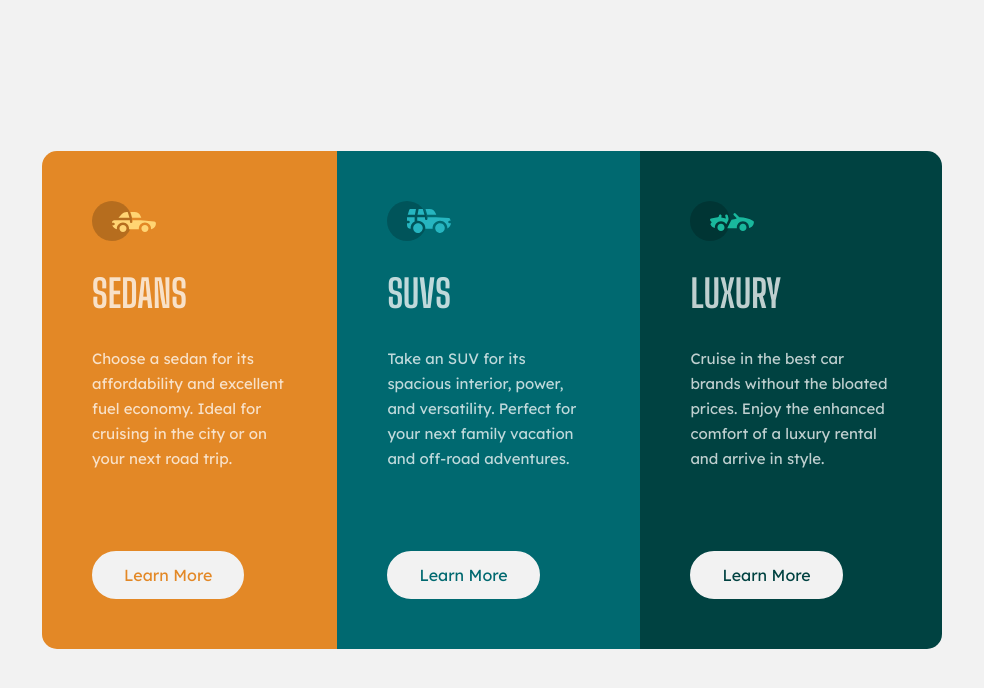
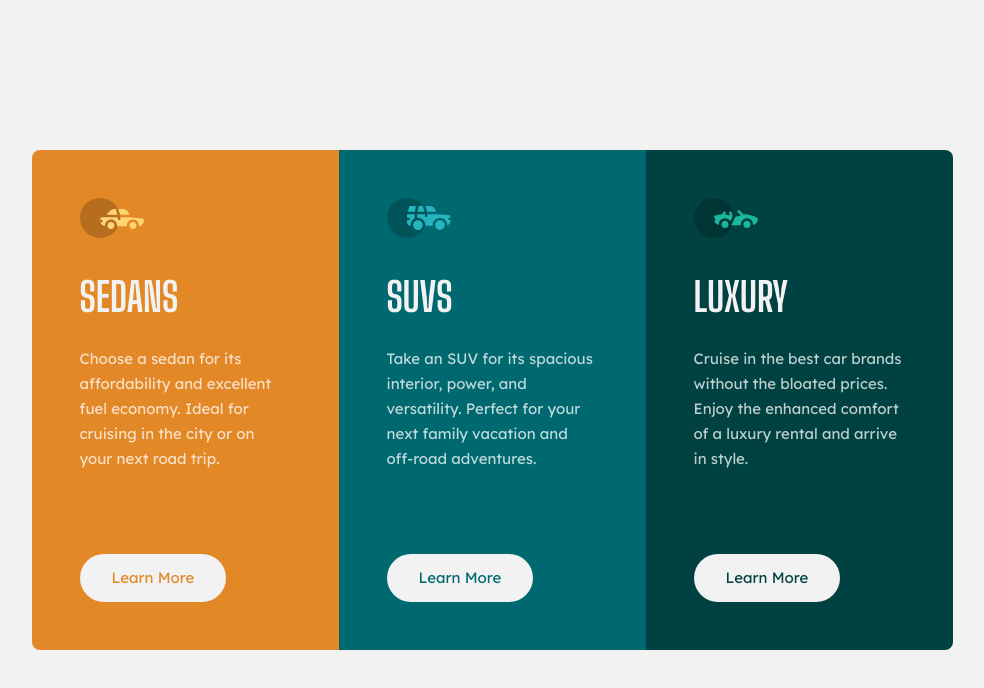
Before and after one commit to jwalczak94/3-column-preview-card-component, a plain HTML site: page index.html in a window 1280 px wide. Shown: the whole page, without its empty margins (148-1132 px from the left). Drawn offline with Linux system fonts and the light colour scheme.

Commit message:
updated html and css - code improvement

```diff
--- a/index.html
+++ b/index.html
@@ -1,38 +1,46 @@
 <!DOCTYPE html>
 <html lang="en">
-
   <head>
-  <meta charset="UTF-8">
-  <meta name="viewport" content="width=device-width, initial-scale=1.0">
-  <link rel="icon" type="image/png" sizes="32x32" href="./images/favicon-32x32.png">
+    <meta charset="UTF-8" />
+    <meta name="viewport" content="width=device-width, initial-scale=1.0" />
+    <link rel="icon" type="image/png" sizes="32x32" href="./images/favicon-32x32.png" />
     <title>Frontend Mentor | 3-column preview card component</title>
-  <link rel="stylesheet" href="./style.css">
+    <link rel="stylesheet" href="./style.css" />
   </head>
 
   <body>
-  <main class="mainbox">
-    <section class="column sedans">
-      <img src="./images/icon-sedans.svg" alt="sendans icon">
-      <h1>Sedans</h1>
-      <p>Choose a sedan for its affordability and excellent fuel economy. Ideal for cruising in the city
-        or on your next road trip.</p>
-      <button>Learn More</button>
+    <main class="container">
+      <div class="card-component">
+        <section class="cards bg--sedans">
+          <img src="./images/icon-sedans.svg" class="icons" alt="" aria-hidden="true" />
+          <p class="text-titles">Sedans</p>
+          <p class="lead">
+            Choose a sedan for its affordability and excellent fuel economy. Ideal for cruising in
+            the city or on your next road trip.
+          </p>
+          <a href="#" class="btn btn--sedans">Learn More</a>
         </section>
-    <section class="column suvs">
-      <img src="./images/icon-suvs.svg" alt="suvs icon">
-      <h1>SUVs</h1>
-      <p>Take an SUV for its spacious interior, power, and versatility. Perfect for your next family vacation
-        and off-road adventures.</p>
-      <button>Learn More</button>
+
+        <section class="cards bg--suvs">
+          <img src="./images/icon-suvs.svg" class="icons" alt="" aria-hidden="true" />
+          <p class="text-titles">SUVs</p>
+          <p class="lead">
+            Take an SUV for its spacious interior, power, and versatility. Perfect for your next
+            family vacation and off-road adventures.
+          </p>
+          <a href="#" class="btn btn--suvs">Learn More</a>
         </section>
-    <section class="column luxury">
-      <img src="./images/icon-luxury.svg" alt="luxury icon">
-      <h1> Luxury</h1>
-      <p>Cruise in the best car brands without the bloated prices. Enjoy the enhanced comfort of a luxury
-        rental and arrive in style.</p>
-      <button>Learn More</button>
+
+        <section class="cards bg--luxury">
+          <img src="./images/icon-luxury.svg" class="icons" alt="" aria-hidden="true" />
+          <p class="text-titles">Luxury</p>
+          <p class="lead">
+            Cruise in the best car brands without the bloated prices. Enjoy the enhanced comfort of
+            a luxury rental and arrive in style.
+          </p>
+          <a href="#" class="btn btn--luxury">Learn More</a>
         </section>
+      </div>
     </main>
   </body>
-
 </html>
--- a/style.css
+++ b/style.css
@@ -1,4 +1,4 @@
-@import url('https://fonts.googleapis.com/css2?family=Big+Shoulders+Display:wght@700&family=Lexend+Deca&display=swap');
+@import url("https://fonts.googleapis.com/css2?family=Big+Shoulders+Display:wght@700&family=Lexend+Deca&display=swap");
 
 * {
   margin: 0;
@@ -7,121 +7,150 @@
 }
 
 :root {
-  --bright-orange: hsl(31, 77%, 52%);
-  --dark-cyan: hsl(184, 100%, 22%);
-  --very-dark-cyan: hsl(179, 100%, 13%);
-  --transparent-white: hsla(0, 0%, 100%, 0.75);
-  --very-light-gray: hsl(0, 0%, 95%);
+  --color-sedans: #e38826;
+  --color-suv: #006970;
+  --color-luxury: #004241;
+  --light-grey: #ffffffbf;
+  --transparent-white: #f2f2f2;
+}
+
+/* basic CSS reset */
+/******************************/
+html {
+  font-size: 62.5%;
+}
+
+html,
+body {
+  height: 100%;
 }
 
 body {
+  line-height: 1.5;
+  -webkit-font-smoothing: antialiased;
+
+  font-family: "Lexend Deca", sans-serif;
+  background-color: var(--transparent-white);
+}
+
+img {
+  display: block;
+  max-width: 100%;
+}
+
+button {
+  font: inherit;
+}
+
+p {
+  overflow-wrap: break-word;
+}
+
+a {
+  text-decoration: none;
+  color: inherit;
+  font: inherit;
+}
+
+/* LAYOUT */
+/******************************/
+.container {
   display: flex;
+  align-items: center;
   justify-content: center;
-  align-items: center;
-  background-color: var(--very-light-gray);
-  font-size: 15px;
+
+  min-height: 100vh;
+}
+
+.card-component {
+  display: flex;
+  flex-direction: column;
+
+  margin: 8.8rem 0;
+  border-radius: 8px;
+  overflow: hidden;
+}
+
+.cards {
+  max-width: 325px;
+  padding: 4.8rem;
+
+  display: flex;
+  flex-direction: column;
+  align-items: flex-start;
+  gap: 2.5rem;
+}
+
+.bg--sedans {
+  background-color: var(--color-sedans);
+}
+
+.bg--suvs {
+  background-color: var(--color-suv);
+}
+
+.bg--luxury {
+  background-color: var(--color-luxury);
+}
+
+.icons {
+  margin-bottom: 1rem;
+}
+
+/* TEXT STYLES */
+/******************************/
+.lead {
+  font-size: 1.5rem;
+  line-height: 25px;
+  color: var(--light-grey);
+}
+
+.text-titles {
+  font-family: "Big Shoulders Display", sans-serif;
+  font-size: 4rem;
+  text-transform: uppercase;
+  line-height: 48px;
   color: var(--transparent-white);
 }
 
-.mainbox {
-  display: flex;
-  flex-direction: column;
-  width: 350px;
-  margin: 30px 0;
-  border-radius: 15px;
-  overflow: hidden;
+/* BUTTON COMPONENTS */
+/******************************/
+.btn {
+  border: 2px solid transparent;
+  border-radius: 3rem;
+  padding: 1.1rem 3rem;
+  background-color: var(--transparent-white);
+  font-size: 1.5rem;
+  transition: 0.5s;
 }
 
-.column {
-  padding: 50px;
+.btn:hover {
+  color: var(--transparent-white);
+  background-color: transparent;
+  border-color: (var(--transparent-white));
 }
 
-.sedans {
-  background-color: var(--bright-orange);
+.btn--sedans {
+  color: var(--color-sedans);
 }
 
-.suvs {
-  background-color: var(--dark-cyan);
+.btn--suvs {
+  color: var(--color-suv);
 }
 
-.luxury {
-  background-color: var(--very-dark-cyan);
+.btn--luxury {
+  color: var(--color-luxury);
 }
 
-img {
-  padding: 10px 0 25px;
-}
-
-h1 {
-  font-size: 2.4rem;
-  font-family: 'Big Shoulders Display', sans-serif;
-  text-transform: uppercase;
-}
-
-p {
-  padding: 30px 0;
-  font-family: 'Lexend Deca', sans-serif;
-  line-height: 25px;
-}
-
-button {
-  border: 2px solid var(--very-light-gray);
-  border-radius: 30px;
-  padding: 12px 30px;
-  background-color: var(--very-light-gray);
-  font-family: 'Lexend Deca', sans-serif;
-  font-size: 1rem;
-}
-
-.sedans button {
-  color: var(--bright-orange);
-}
-
-.suvs button {
-  color: var(--dark-cyan);
-}
-
-.luxury button {
-  color: var(--very-dark-cyan);
-}
-
-@media (min-width:1024px) {
-
-  body {
-    height: 100vh;
+@media (min-width: 1024px) {
+  .card-component {
+    flex-direction: row;
   }
 
-  .mainbox {
-    display: flex;
-    flex-direction: row;
-    width: 900px;
+  .cards {
+    max-width: 307px;
   }
-
-  .column {
-    padding: 40px 50px 50px 50px;
-  }
-
-  p {
-    margin-bottom: 50px;
-  }
-
-  button {
-    transition: 0.8s;
-  }
-
-  button:hover {
-    color: var(--very-light-gray);
-  }
-
-  .sedans button:hover {
-    background-color: var(--bright-orange);
-  }
-
-  .suvs button:hover {
-    background-color: var(--dark-cyan);
-  }
-
-  .luxury button:hover {
-    background-color: var(--very-dark-cyan);
+  .btn {
+    margin-top: 5.8rem;
   }
 }
```
Lines whose indentation alone changed are shown as unchanged.
